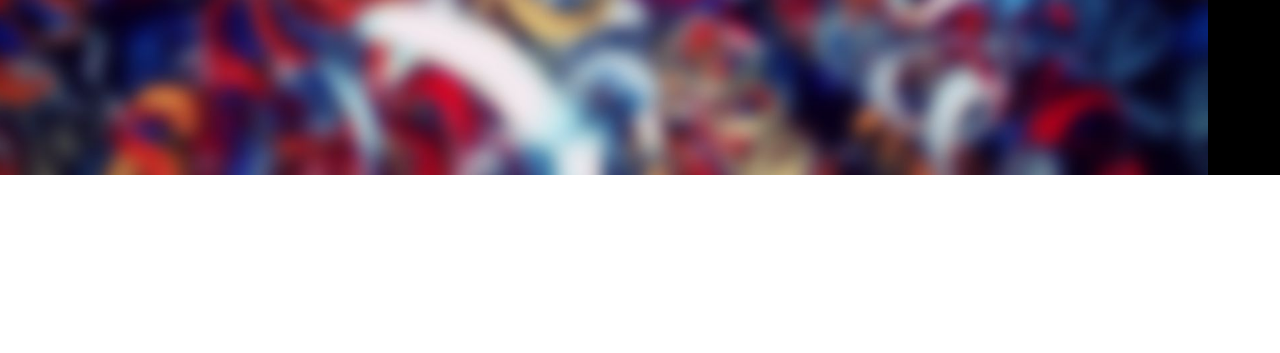
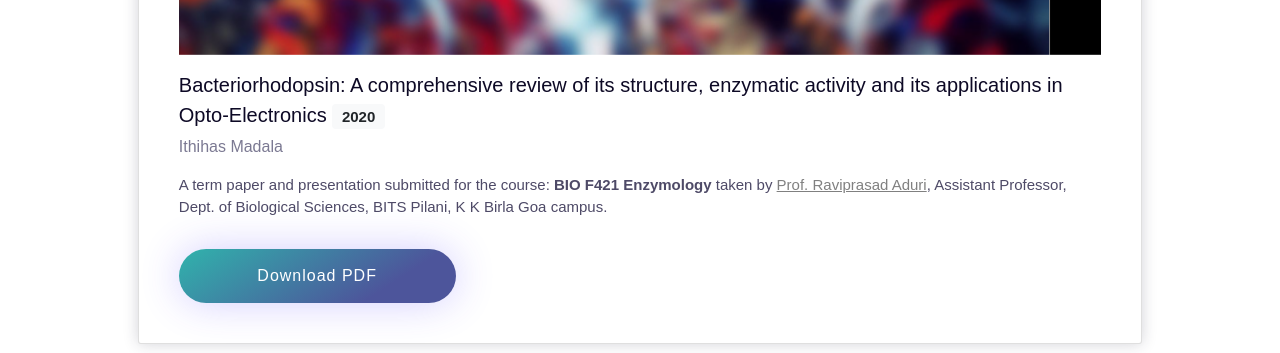
Before and after one commit to ithihasmadala/Bacteriorhodopsin, a plain HTML site: page index.html in a window 1280 px wide. Shown: the part 545-898 px from the top of the page. Before the commit the page ends 800 px from the top, so only its background shows below. Drawn offline with nearby package versions, Linux system fonts and the light colour scheme.

Commit message:
Adjusted frontent

```diff
--- a/index.html
+++ b/index.html
@@ -12,10 +12,19 @@
   </head>
   <body>
 
+
+
+    <div class="container">
+
+    </div>
+
+
+    <div class="container">
+      <div class="card">
         <div id="carouselExampleControls" class="carousel slide" data-bs-ride="carousel">
           <div class="carousel-inner">
             <div class="carousel-item active">
-          <img src="slides/1.jpg" class="d-block w-100" alt="...">
+              <img src="slides/1.jpg"class="d-block w-100" alt="...">
             </div>
             <div class="carousel-item">
               <img src="slides/2.jpg"class="d-block w-100" alt="...">
@@ -78,6 +87,24 @@
             <span class="visually-hidden">Next</span>
           </button>
         </div>
+        <div class="card__title">
+          Bacteriorhodopsin: A comprehensive review of its structure, enzymatic activity and its applications in Opto-Electronics
+            <span class="badge bg-light text-dark">
+                2020
+            </span>
+        </div>
+        <div class="card__author">
+          Ithihas Madala
+        </div>
+        <div class="card__text">
+          A term paper and presentation submitted for the course: <b>BIO F421 Enzymology</b> taken by <a href="https://universe.bits-pilani.ac.in/goa/aduri/profile" target="_blank">Prof. Raviprasad Aduri</a>, Assistant Professor, Dept. of Biological Sciences, BITS Pilani, K K Birla Goa campus.
+        </div>
+        <a href="https://github.com/ithihasmadala/bacteriorhodopsin/raw/master/Bacteriorhodopsin-Term%20Paper_compressed.pdf" class="card__button" target="_blank">Download PDF</a>
+
+
+
+      </div>
+    </div>
 
 
 
--- a/main.css
+++ b/main.css
@@ -0,0 +1,100 @@
+
+
+@import url("https://fonts.googleapis.com/css?family=Fira+Sans:400,500,600,700,800");
+.card {
+  width: 100%;
+  position: relative;
+  max-width: 90%;
+  margin: auto;
+  background: #fff;
+  box-shadow: 0px 0px 15px rgba(34, 35, 58, 0.2);
+  padding: 40px;
+  height: auto;
+  margin-top: 40px;
+  margin-bottom: 40px;
+  border-radius: 3px;
+}
+@media screen and (max-width: 992px) {
+  .card {
+    max-width: 680px;
+    height: auto;
+  }
+}
+@media screen and (max-width: 768px) {
+  .card {
+    height: auto;
+    margin: 40px auto;
+
+  }
+}
+@media screen and (max-height: 500px) and (min-width: 992px) {
+  .card {
+    height: auto;
+
+  }
+}
+.card__year {
+  color: #7b7992;
+  margin-bottom: 1px;
+  display: block;
+  font-weight: 500;
+  font-family: poppins,sans-serif;
+}
+.card__title {
+  font-size: 20px;
+  font-weight: 500;
+  color: #0d0925;
+  margin-top: 15px;
+  margin-bottom: 5px;
+  font-family: poppins,sans-serif;
+}
+.card__author {
+  color: #7b7992;
+  margin-bottom: 15px;
+  display: block;
+  font-weight: 500;
+  font-family: poppins,sans-serif;
+}
+.card__comments {
+  color: #0d0925;
+  margin-bottom: 10px;
+  display: block;
+  font-weight: 500;
+  font-family: poppins,sans-serif;
+}
+.card__text {
+  font-size: 15px;
+  color: #4e4a67;
+  margin-bottom: 30px;
+  line-height: 1.5em;
+  font-family: poppins,sans-serif;
+}
+.card__button {
+  display: inline-flex;
+  background-image: linear-gradient(147deg, #30b3ac 0%, #4d559b 74%);
+  padding: 15px 35px;
+  border-radius: 50px;
+  color: #fff;
+  box-shadow: 0px 0px 40px rgba(76, 56, 252, 0.247);
+  text-decoration: none;
+  font-weight: 500;
+  font-family: poppins,sans-serif;
+  justify-content: center;
+  text-align: center;
+  letter-spacing: 1px;
+  width: 30%;
+}
+@media screen and (max-width: 576px) {
+  .card__button {
+    width: 100%;
+  }
+}
+
+a {
+    color: grey;
+    high
+}
+
+a:hover {
+    color: black;
+}
```
Also changed, not shown: 1 other file. Lines whose indentation alone changed are shown as unchanged.
